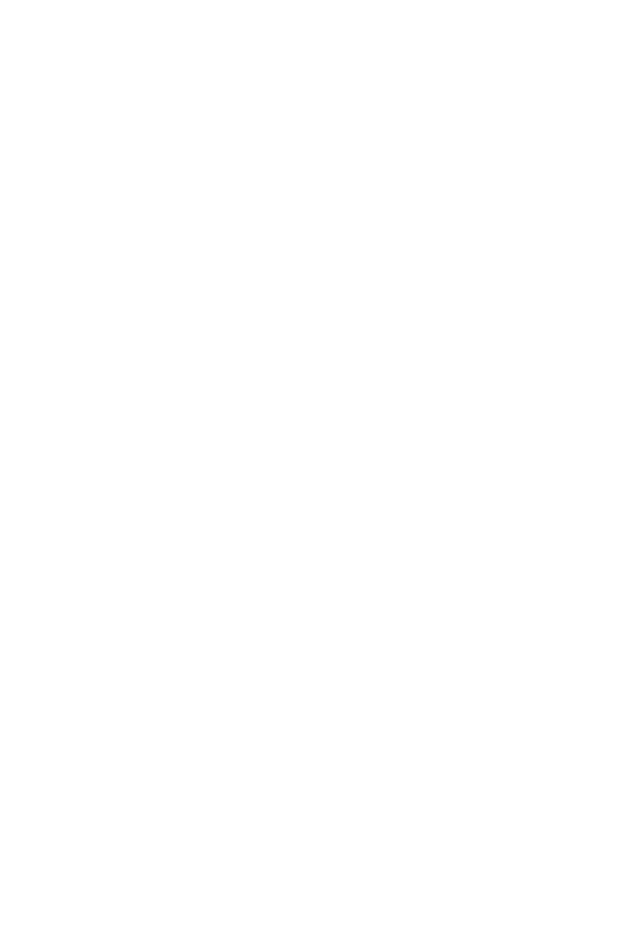
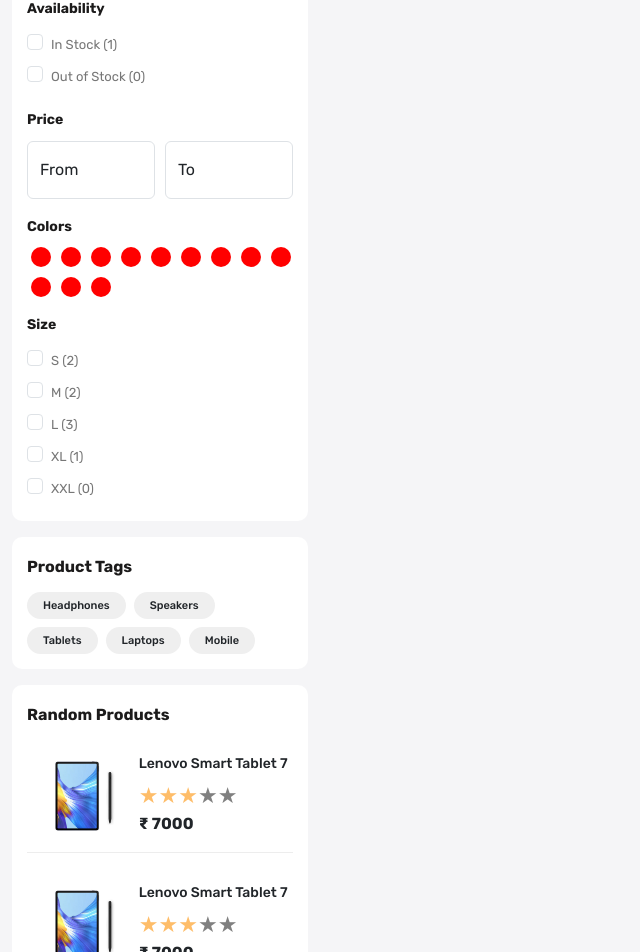
Before and after one commit to FaizanCod/ShopNest, a React (Create React App) app: page /store in a window 1280 px wide. Before the commit this address had no page. Shown: the part 596-1548 px from the top of the page, without its empty margins (0-640 px from the left). Before the commit the page ends 800 px from the top, so only its background shows below. Built offline with nearby package versions, Linux system fonts and the light colour scheme.

Commit message:
store filter section

```diff
--- a/package.json
+++ b/package.json
@@ -10,6 +10,7 @@
     "react": "^18.2.0",
     "react-dom": "^18.2.0",
     "react-fast-marquee": "^1.6.0",
+    "react-helmet": "^6.1.0",
     "react-icons": "^4.10.1",
     "react-rating-stars-component": "^2.2.0",
     "react-redux": "^8.1.1",
--- a/src/App.css
+++ b/src/App.css
@@ -323,6 +323,7 @@
   height: 150px;
 
 }
+
 .product-card .product-img img {
   object-fit: contain;
 }
@@ -392,3 +393,79 @@
   font-weight: 100;
   color: white;
 }
+
+/* Our Store */
+.filter-card {
+  background-color: white;
+  border-radius: 10px;
+  padding: 20px 15px 15px;
+}
+
+.filter-title {
+  font-size: 16px;
+  line-height: 20px;
+  font-weight: 600;
+  color: var(--color-1c1b1b);
+  margin-bottom: 15px;
+}
+
+.filter-card ul,
+.filter-card .form-check-label {
+  list-style-type: none;
+  font-size: 13px;
+  line-height: 30px;
+  color: var(--color-777777);
+  cursor: pointer;
+}
+
+.filter-card .form-check-input:focus {
+  box-shadow: none;
+  border-color: rgba(0, 0, 0, 0.25);
+}
+
+.filter-card .form-check-input:checked {
+  background-color: var(--color-febd69);
+  border-color: var(--color-febd69);
+
+}
+
+.sub-title {
+  font-size: 14px;
+  font-weight: 600;
+  color: var(--color-1c1b1b);
+  margin: 20px 0 12px 0;
+}
+
+.colors {
+  list-style-type: none;
+  display: flex;
+  flex-wrap: wrap;
+  gap: 10px;
+}
+
+.colors li {
+  width: 20px;
+  height: 20px;
+  background-color: red;
+  border-radius: 50%;
+}
+
+.product-tags span {
+  background-color: #efefef;
+  color: var(--color-11111);
+  font-weight: 500;
+  font-size: 11px;
+}
+
+.random-products .width {
+  width: 42%;
+}
+
+.random-products h5 {
+  font-size: 14px;
+  margin-bottom: 6px;
+}
+
+.random-products:first-child {
+  border-bottom: 1px solid var(--color-ededed);
+}
--- a/src/App.js
+++ b/src/App.js
@@ -5,6 +5,7 @@
 import Home from "./pages/Home";
 import About from "./pages/About";
 import Contact from "./pages/Contact";
+import Store from "./pages/Store";
 
 function App() {
 	return (
@@ -12,10 +13,11 @@
 			<BrowserRouter>
 				<Routes>
 					<Route path="/" element={<Layout />}>
-            {/* the first index element is Home and the rest are for /about and /contact */}
+						{/* the first index element is Home and the rest are for /about and /contact */}
 						<Route index element={<Home />} />
 						<Route path="about" element={<About />} />
-            <Route path="contact" element={<Contact />} />
+						<Route path="contact" element={<Contact />} />
+						<Route path="store" element={<Store />} />
 					</Route>
 				</Routes>
 			</BrowserRouter>
--- /dev/null
+++ b/src/components/BreadCrumb.js
@@ -0,0 +1,25 @@
+import React from "react";
+import { Link } from "react-router-dom";
+
+const BreadCrumb = (props) => {
+	const { title } = props;
+	return (
+		<div className="breadcrumb mb-0 py-4">
+			<div className="container-xxl">
+				<div className="row">
+					<div className="col-12">
+						<p className="text-center mb-0">
+							<Link to="/" className="text-dark">
+								{" "}
+								Home &nbsp;
+							</Link>{" "}
+							/ {title}
+						</p>
+					</div>
+				</div>
+			</div>
+		</div>
+	);
+};
+
+export default BreadCrumb;
--- a/src/components/Header.js
+++ b/src/components/Header.js
@@ -122,7 +122,7 @@
 								<div className="menu-links">
 									<div className="d-flex align-items-center gap-15">
 										<NavLink to="/">Home</NavLink>
-										<NavLink to="/">Our Store</NavLink>
+										<NavLink to="/store">Our Store</NavLink>
 										<NavLink to="/">Blogs</NavLink>
 										<NavLink to="/">Contact</NavLink>
 									</div>
--- /dev/null
+++ b/src/components/Meta.js
@@ -0,0 +1,13 @@
+import React from "react";
+import { Helmet } from "react-helmet";
+
+const Meta = (props) => {
+	return (
+		<Helmet>
+			<meta charSet="utf-8" />
+			<title>{props.title}</title>
+		</Helmet>
+	);
+};
+
+export default Meta;
--- /dev/null
+++ b/src/pages/Store.js
@@ -0,0 +1,223 @@
+import React from "react";
+import ReactStars from "react-rating-stars-component";
+import BreadCrumb from "../components/BreadCrumb";
+import Meta from "../components/Meta";
+
+const Store = () => {
+	return (
+		<>
+			<Meta title={"Our Store"} />
+			<BreadCrumb title={"Our Store"} />
+			<div className="store-wrapper py-5 home-wrapper-2">
+				<div className="container-xxl">
+					<div className="row">
+						<div className="col-3">
+							<div className="filter-card mb-3">
+								<h3 className="filter-title">Shop By Categories</h3>
+								<div>
+									<ul className="ps-0 mb-0">
+										<li>Watches</li>
+										<li>TV</li>
+										<li>Camera</li>
+										<li>Laptop</li>
+									</ul>
+								</div>
+							</div>
+							<div className="filter-card mb-3">
+								<h3 className="filter-title">Filter By</h3>
+								<div>
+									<h5 className="sub-title">Availability</h5>
+									<div>
+										<div className="form-check">
+											<input
+												className="form-check-input"
+												type="checkbox"
+												value=""
+												id=""
+											/>
+											<label className="form-check-label" htmlFor="">
+												In Stock (1)
+											</label>
+										</div>
+										<div className="form-check">
+											<input
+												className="form-check-input"
+												type="checkbox"
+												value=""
+												id=""
+											/>
+											<label className="form-check-label" htmlFor="">
+												Out of Stock (0)
+											</label>
+										</div>
+									</div>
+									<h5 className="sub-title">Price</h5>
+									<div className="d-flex align-items-center gap-10">
+										<div className="form-floating">
+											<input
+												type="number"
+												className="form-control"
+												style={{ height: "45px" }}
+												id="floatingInput"
+												placeholder="From"
+											/>
+											<label htmlFor="floatingInput">From</label>
+										</div>
+										<div className="form-floating">
+											<input
+												type="number"
+												className="form-control"
+												style={{ height: "45px" }}
+												id="floatingInput2"
+												placeholder="To"
+											/>
+											<label htmlFor="floatingInput2">To</label>
+										</div>
+									</div>
+									<h5 className="sub-title">Colors</h5>
+									<div>
+										<ul className="colors ps-1">
+											<li></li>
+											<li></li>
+											<li></li>
+											<li></li>
+											<li></li>
+											<li></li>
+											<li></li>
+											<li></li>
+											<li></li>
+											<li></li>
+											<li></li>
+											<li></li>
+										</ul>
+									</div>
+									<h5 className="sub-title">Size</h5>
+									<div>
+										<div className="form-check">
+											<input
+												className="form-check-input"
+												type="checkbox"
+												value=""
+												id="size-1"
+											/>
+											<label className="form-check-label" htmlFor="size-1">
+												S (2)
+											</label>
+										</div>
+
+										<div className="form-check">
+											<input
+												className="form-check-input"
+												type="checkbox"
+												value=""
+												id="size-2"
+											/>
+											<label className="form-check-label" htmlFor="size-2">
+												M (2)
+											</label>
+										</div>
+										<div className="form-check">
+											<input
+												className="form-check-input"
+												type="checkbox"
+												value=""
+												id="size-3"
+											/>
+											<label className="form-check-label" htmlFor="size-3">
+												L (3)
+											</label>
+										</div>
+										<div className="form-check">
+											<input
+												className="form-check-input"
+												type="checkbox"
+												value=""
+												id="size-4"
+											/>
+											<label className="form-check-label" htmlFor="size-4">
+												XL (1)
+											</label>
+										</div>
+										<div className="form-check">
+											<input
+												className="form-check-input"
+												type="checkbox"
+												value=""
+												id="size-5"
+											/>
+											<label className="form-check-label" htmlFor="size-5">
+												XXL (0)
+											</label>
+										</div>
+									</div>
+								</div>
+							</div>
+							<div className="filter-card mb-3">
+								<h3 className="filter-title">Product Tags</h3>
+								<div>
+									<div className="product-tags d-flex flex-wrap align-items-center gap-8">
+										<span className="badge rounded-5 py-2 px-3">
+											Headphones
+										</span>
+										<span className="badge rounded-5 py-2 px-3">Speakers</span>
+										<span className="badge rounded-5 py-2 px-3">Tablets</span>
+										<span className="badge rounded-5 py-2 px-3">Laptops</span>
+										<span className="badge rounded-5 py-2 px-3">Mobile</span>
+									</div>
+								</div>
+							</div>
+							<div className="filter-card mb-3">
+								<h3 className="filter-title">Random Products</h3>
+								<div>
+									<div className="random-products mb-3 d-flex">
+										<div className="width">
+											<img
+												src="images/tab.jpg"
+												className="img-fluid"
+												alt="random product"
+											/>
+										</div>
+										<div className="mt-3">
+											<h5>Lenovo Smart Tablet 7</h5>
+											<ReactStars
+												count={5}
+												size={22}
+												value={3}
+												edit={false}
+												activeColor="#febd69"
+											/>
+											<b>₹ 7000</b>
+										</div>
+									</div>
+									<div className="random-products d-flex">
+										<div className="width">
+											<img
+												src="images/tab.jpg"
+												className="img-fluid"
+												alt="random product"
+											/>
+										</div>
+										<div className="mt-3">
+											<h5>Lenovo Smart Tablet 7</h5>
+											<ReactStars
+												count={5}
+												size={22}
+												value={3}
+												edit={false}
+												activeColor="#febd69"
+											/>
+											<b>₹ 7000</b>
+										</div>
+									</div>
+								</div>
+							</div>
+						</div>
+						<div className="col-9"></div>
+					</div>
+				</div>
+			</div>
+		</>
+	);
+};
+
+export default Store;
```
Also changed, not shown: 1 other file (tests, documents, lock files or other folders).
